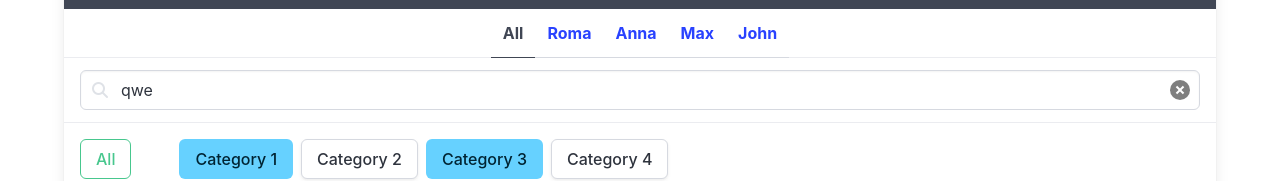
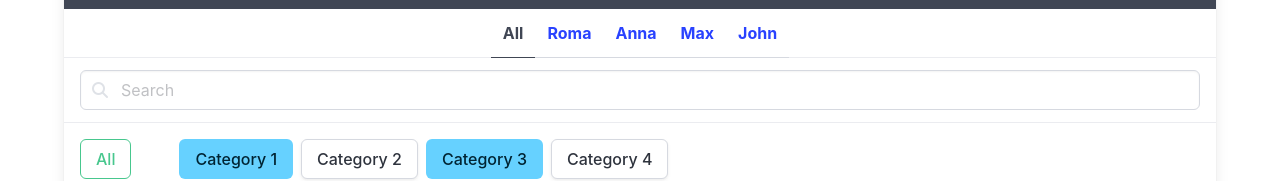
Before and after one commit to Royko7/react_product_categories_practice_git_royko7, a React (Vite) app: page / in a window 1280 px wide. Shown: the part 164-345 px from the top of the page. Built offline with nearby package versions, Linux system fonts and the light colour scheme.

Commit message:
Add input filter by product name

```diff
--- a/src/App.jsx
+++ b/src/App.jsx
@@ -15,11 +15,18 @@ const products = productsFromServer.map(product => {
   return { ...product, category, user };
 });
 
-function getVisibleProducts(allProducts, userId) {
+function getVisibleProducts(allProducts, userId, query) {
   let result = allProducts;
+  const formatedQuery = query.trim().toLowerCase();
 
   if (userId) {
     result = result.filter(product => product.user.id === userId);
+  }
+
+  if (query) {
+    result = result.filter(
+      film => film.name.toLowerCase().includes(formatedQuery), // цю війну з комою я програв((((
+    );
   }
 
   return result;
@@ -27,8 +34,8 @@ function getVisibleProducts(allProducts, userId) {
 
 export const App = () => {
   const [selectedUser, setSelectedUser] = useState(0);
-
-  const visibleProducts = getVisibleProducts(products, selectedUser);
+  const [query, setQuery] = useState('');
+  const visibleProducts = getVisibleProducts(products, selectedUser, query);
 
   return (
     <div className="section">
@@ -72,7 +79,7 @@ export const App = () => {
                   type="text"
                   className="input"
                   placeholder="Search"
-                  value="qwe"
+                  onChange={event => setQuery(event.target.value)}
                 />
 
                 <span className="icon is-left">
@@ -81,11 +88,15 @@ export const App = () => {
 
                 <span className="icon is-right">
                   {/* eslint-disable-next-line jsx-a11y/control-has-associated-label */}
-                  <button
-                    data-cy="ClearButton"
-                    type="button"
-                    className="delete"
-                  />
+                  {query ? (
+                    <button
+                      data-cy="ClearButton"
+                      type="button"
+                      className="delete"
+                    />
+                  ) : (
+                    ''
+                  )}
                 </span>
               </p>
             </div>
```
